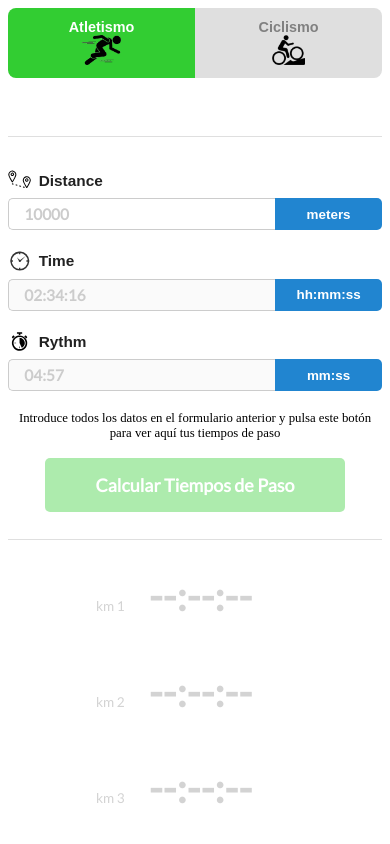
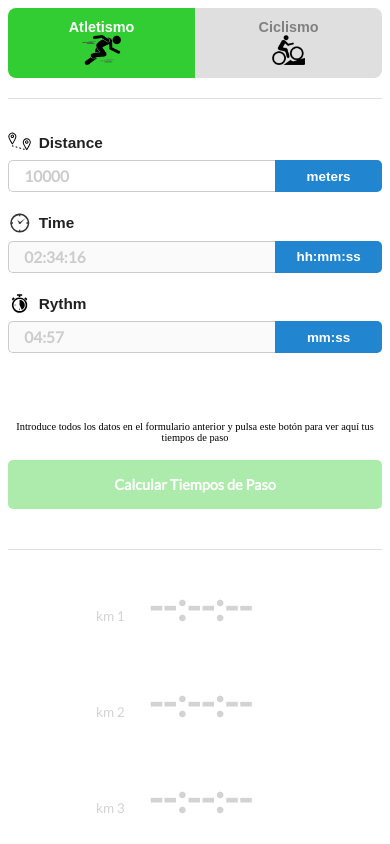
Before and after one commit to jorgesc/PaceCalculator, a React (Create React App) app: page / in a window 390 px wide. Shown: the top 844 px of the page. Built offline with nearby package versions, Linux system fonts and the light colour scheme; a web font is replaced by a local one.

Commit message:
Added mobile breakpoints to required components

```diff
--- a/src/components/AppWrapper.tsx
+++ b/src/components/AppWrapper.tsx
@@ -13,11 +13,16 @@ export const Separator = styled.div`
 `;
 
 export const HeaderWrapper = styled.div`
-  height: 128px;
+  height: 90px;
+
+  @media (min-width: ${BREAKPOINTS.SMALL}) {
+    height: 128px;
+  }
 `;
 
 export const PanelWrapper = styled.div`
   flex: 1 1 0;
+  margin-bottom: 48px;
 `;
 
 const StyledAppWrapper = styled.div`
--- a/src/components/CalculateButton/CalculateButton.tsx
+++ b/src/components/CalculateButton/CalculateButton.tsx
@@ -1,5 +1,7 @@
 import React from "react";
 import styled from "styled-components";
+
+import {BREAKPOINTS} from "../../constants";
 
 interface IStyledProps {
   disabled: boolean;
@@ -21,6 +23,11 @@ const StyledCalculateButton = styled.button<IStyledProps>`
   font-family: Lato;
   outline: none;
   margin-top: 17px;
+
+  width: 100%;
+  @media (min-width: ${BREAKPOINTS.SMALL}) {
+    width: auto;
+  }
 
   transition: box-shadow 0.25s ease-in-out, background-color 0.4s linear,
     color 0.4s linear;
--- a/src/components/CalculateButton/CalculateButtonContainer.tsx
+++ b/src/components/CalculateButton/CalculateButtonContainer.tsx
@@ -1,5 +1,7 @@
 import React from "react";
 import styled from "styled-components";
+
+import {BREAKPOINTS} from "../../constants";
 
 import CalculateButton from "./CalculateButton";
 
@@ -16,7 +18,7 @@ export interface ICalculateButtonContainerProps extends IStyledProps {
 
 const StyledCalculateButtonContainer = styled.div<IStyledProps>`
   z-index: 1;
-  font-size: 0.8em;
+  font-size: 0.65em;
   display: flex;
   flex-direction: column;
   align-items: center;
@@ -31,6 +33,10 @@ const StyledCalculateButtonContainer = styled.div<IStyledProps>`
   left: ${props => (props.hidden ? "120%" : "0")};
   opacity: ${props => (props.hidden ? "0" : "1")};
   transition: left 0.5s ease-in 0.1s, opacity 0.4s ease-in 0.1s;
+
+  @media (min-width: ${BREAKPOINTS.SMALL}) {
+    font-size: 0.8em;
+  }
 `;
 
 const CalculateButtonContainer = (props: ICalculateButtonContainerProps) => {
```
